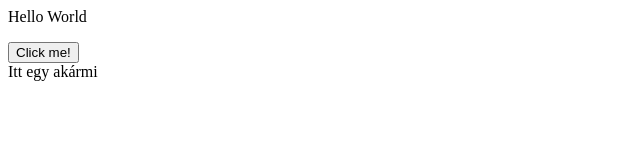
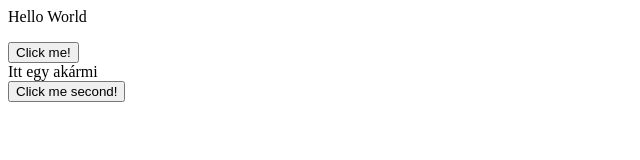
Before and after one commit to Uncasaa/git-practice-akarmi, a plain HTML site: page index.html in a window 1280 px wide. Shown: the whole page, without its empty margins (0-640 px from the left). Drawn offline with Linux system fonts and the light colour scheme.

Commit message:
second button

```diff
--- a/index.html
+++ b/index.html
@@ -9,5 +9,6 @@
     <p>Hello World</p>
     <button>Click me!</button>
     <div>Itt egy akármi</div>
+    <button>Click me second!</button>
 </body>
 </html>
```
